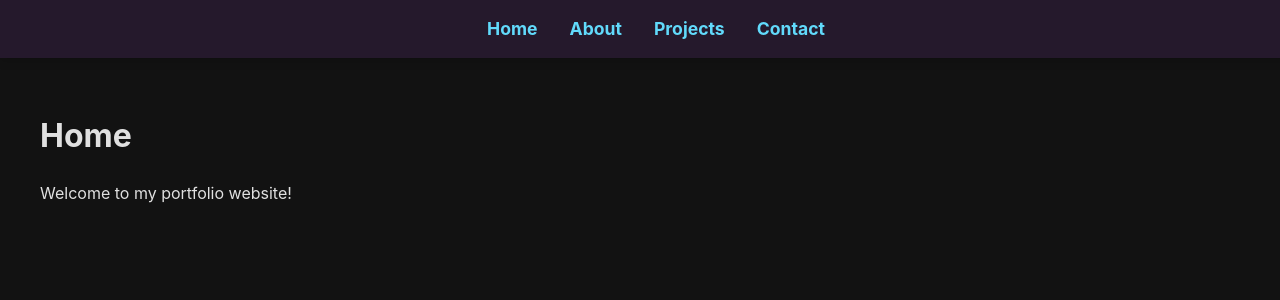
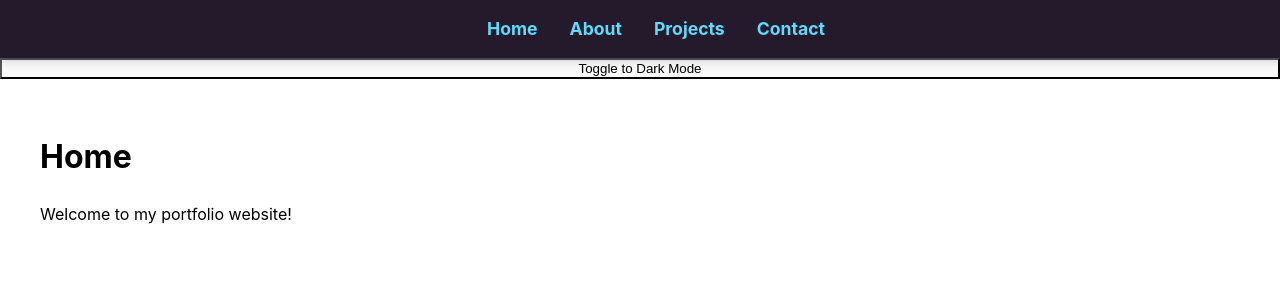
Before and after one commit to TheSheDevil13/My-Projects, a React (Vite) app in the folder my-portfolio/frontend/: page / in a window 1280 px wide. Shown: the top 300 px of the page. Built offline with nearby package versions, Linux system fonts and the light colour scheme.

Commit message:
Toggle dark/light mode

```diff
--- a/my-portfolio/frontend/src/App.css
+++ b/my-portfolio/frontend/src/App.css
@@ -39,4 +39,14 @@
 main {
   flex: 1;
 }
+
+.light-mode {
+  background-color: white;
+  color: black;
+}
+
+.dark-mode {
+  background-color: black;
+  color: white;
+}
 /* Add your component-specific styles here */
--- a/my-portfolio/frontend/src/App.jsx
+++ b/my-portfolio/frontend/src/App.jsx
@@ -1,19 +1,26 @@
-import React from 'react';
+import React, { useState } from 'react';
 import { BrowserRouter as Router, Routes, Route } from 'react-router-dom';
-import './App.css';
-
-// Import components
 import Home from './components/sections/Home';
 import About from './components/sections/About';
 import Projects from './components/sections/Projects';
 import Contact from './components/sections/Contact';
 import Navbar from './components/layout/Navbar';
+import './App.css';
 
 function App() {
+  const [isDarkMode, setIsDarkMode] = useState(false);
+
+  const toggleTheme = () => {
+    setIsDarkMode(!isDarkMode);
+  };
+
   return (
     <Router>
-      <div className="app-container">
+      <div className={`app-container ${isDarkMode ? 'dark-mode' : 'light-mode'}`}>
         <Navbar />
+        <button onClick={toggleTheme}>
+          Toggle to {isDarkMode ? 'Light Mode' : 'Dark Mode'}
+        </button>
         <main>
           <Routes>
             <Route path="/" element={<Home />} />
```
